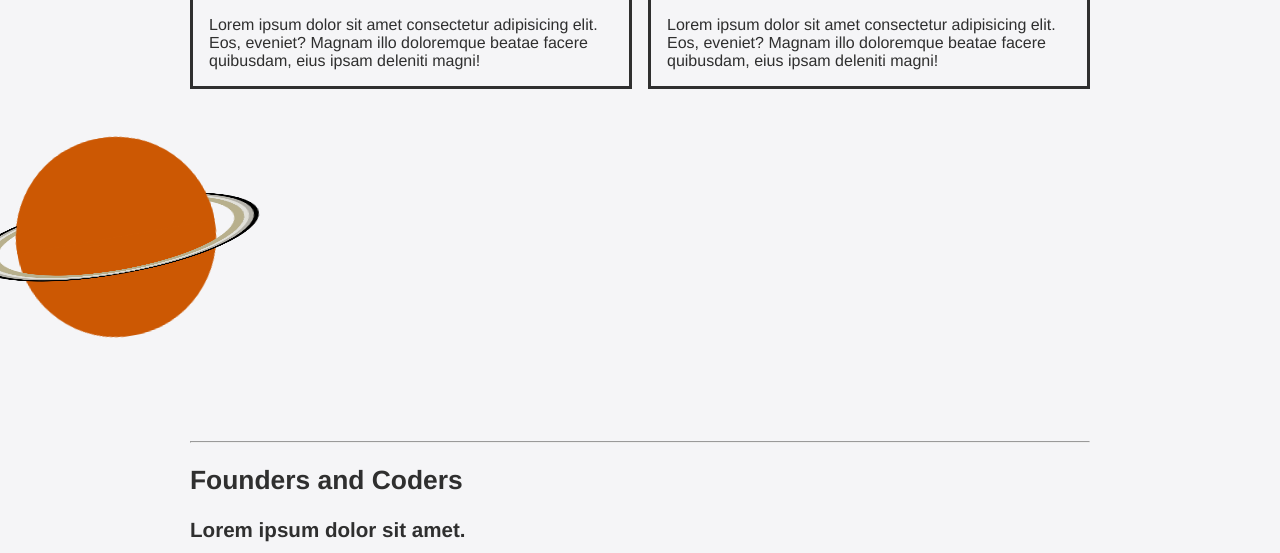
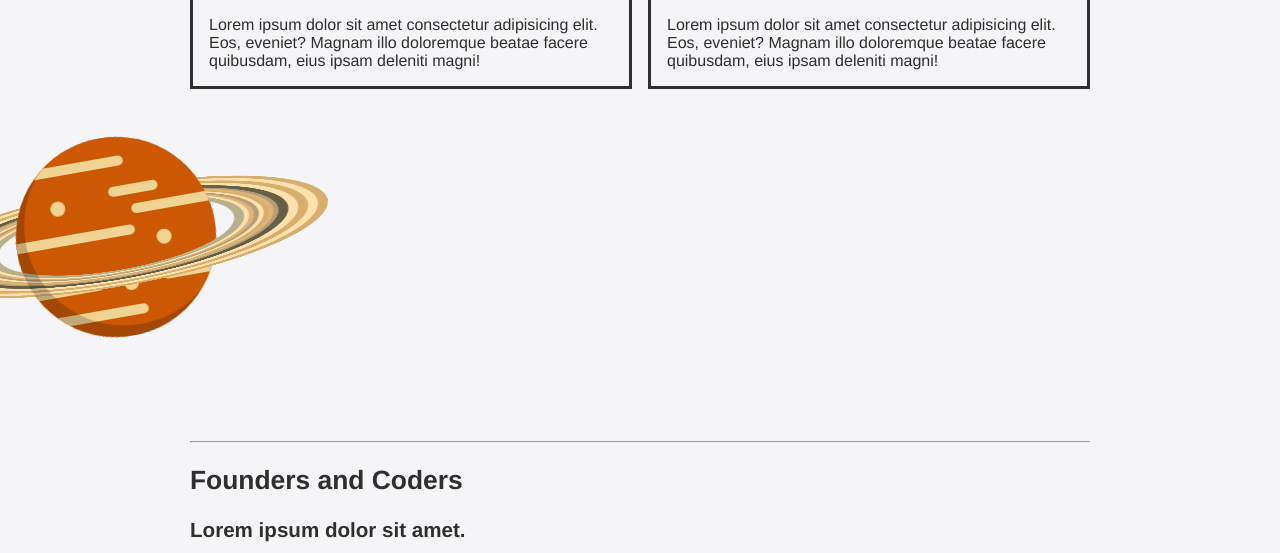
Before and after one commit to tubery/showCase, a plain HTML site: page index.html in a window 1280 px wide. Shown: the part 2170-2723 px from the top of the page. Drawn offline with Linux system fonts and the light colour scheme.

Commit message:
Feat, finished saturn

```diff
--- a/index.html
+++ b/index.html
@@ -116,6 +116,7 @@
 						<div class="crater"></div>
 						<div class="crater"></div>
 						<div class="crater"></div>
+						<div class="shadow"></div>
 					</div>
 					<div class="space"></div>
 					<h1 class="hero-title">Peter Dinh</h1>
@@ -208,9 +209,19 @@
 			<div class="saturn">
 				<div class="top">
 					<div class="saturn-cloud"></div>
+					<div class="saturn-cloud"></div>
+					<div class="saturn-cloud"></div>
+					<div class="saturn-cloud"></div>
+					<div class="saturn-cloud"></div>
 				</div>
 				<div class="rings"></div>
-				<div class="bot"></div>
+				<div class="bot">
+					<div class="saturn-cloud"></div>
+					<div class="saturn-cloud"></div>
+					<div class="saturn-cloud"></div>
+					<div class="saturn-cloud"></div>
+					<div class="saturn-cloud"></div>
+				</div>
 			</div>
 		</section>
 		<section id="founders-coders">
--- a/style.css
+++ b/style.css
@@ -262,6 +262,8 @@ a {
 		-28vw 43vh 2px 1px var(--white), -47vw -14vh 1px 2px var(--white);
 }
 
+/* Reference */
+/* https://codingartistweb.com/2022/08/css-moon-animation-css-animation-tutorial/ */
 .moon {
 	position: relative;
 	width: 100px;
@@ -272,6 +274,57 @@ a {
 		0 0 0 1.2em rgba(255, 255, 255, 0.05),
 		0 0 0 1.8em rgba(255, 255, 255, 0.05);
 	animation: glow 5s ease-in-out infinite, spin 30s linear infinite;
+}
+
+@keyframes glow {
+	0% {
+		box-shadow: 0 0 0 0.6em rgba(255, 255, 255, 0.05),
+			0 0 0 1.2em rgba(255, 255, 255, 0.05),
+			0 0 0 1.8em rgba(255, 255, 255, 0.05);
+	}
+
+	50% {
+		box-shadow: 0 0 0 1em rgba(255, 255, 255, 0.05),
+			0 0 0 1.5em rgba(255, 255, 255, 0.05),
+			0 0 0 2.2em rgba(255, 255, 255, 0.05);
+	}
+	100% {
+		box-shadow: 0 0 0 0.6em rgba(255, 255, 255, 0.05),
+			0 0 0 1.2em rgba(255, 255, 255, 0.05),
+			0 0 0 1.8em rgba(255, 255, 255, 0.05);
+	}
+}
+
+@keyframes spin {
+	0% {
+		transform: rotate(0deg);
+	}
+	100% {
+		transform: rotate(-360deg);
+	}
+}
+
+.moon .shadow {
+	content: "";
+	position: absolute;
+	top: 0%;
+	left: 0%;
+	width: 100%;
+	height: 100%;
+	border-radius: 50%;
+	box-shadow: inset -5px 5px rgba(0, 0, 0, 0.2);
+	animation: shadow-counter-spin 30s linear infinite;
+	z-index: -1;
+	rotate: 180deg;
+}
+
+@keyframes shadow-counter-spin {
+	0% {
+		transform: rotate(0);
+	}
+	100% {
+		transform: rotate(360deg);
+	}
 }
 
 /* sattelite */
@@ -302,34 +355,6 @@ a {
 	border: 4px dotted white;
 	border-radius: 50%;
 	background-color: transparent;
-}
-
-@keyframes glow {
-	0% {
-		box-shadow: 0 0 0 0.6em rgba(255, 255, 255, 0.05),
-			0 0 0 1.2em rgba(255, 255, 255, 0.05),
-			0 0 0 1.8em rgba(255, 255, 255, 0.05);
-	}
-
-	50% {
-		box-shadow: 0 0 0 1em rgba(255, 255, 255, 0.05),
-			0 0 0 1.5em rgba(255, 255, 255, 0.05),
-			0 0 0 2.2em rgba(255, 255, 255, 0.05);
-	}
-	100% {
-		box-shadow: 0 0 0 0.6em rgba(255, 255, 255, 0.05),
-			0 0 0 1.2em rgba(255, 255, 255, 0.05),
-			0 0 0 1.8em rgba(255, 255, 255, 0.05);
-	}
-}
-
-@keyframes spin {
-	0% {
-		transform: rotate(0deg);
-	}
-	100% {
-		transform: rotate(-360deg);
-	}
 }
 
 .crater:nth-child(1) {
@@ -512,6 +537,18 @@ a {
 	position: relative;
 	overflow: hidden;
 	box-shadow: 0 0 0 10px #c0d8f8, 0 0 0 25px #d2e6ff, 0 0 0 35px #deedff;
+}
+
+.earth:after {
+	content: "";
+	position: absolute;
+	top: 0%;
+	left: 0%;
+	width: 100%;
+	height: 100%;
+	border-radius: 50%;
+	box-shadow: inset -10px 10px rgba(0, 0, 0, 0.2);
+	rotate: 180deg;
 }
 
 .cloud {
@@ -730,6 +767,8 @@ a {
 
 /* Reference */
 /* https://lenadesign.org/2021/05/04/css-saturn-planet-rings/ */
+/* Modeled after */
+/* https://www.flaticon.com/free-icon/saturn_3049534 */
 .saturn {
 	width: 200px;
 	height: 200px;
@@ -748,6 +787,18 @@ a {
 	opacity: 1;
 }
 
+/* Saturn shadow */
+.saturn:after {
+	content: "";
+	position: absolute;
+	width: 100%;
+	height: 100%;
+	border-radius: 50%;
+	box-shadow: inset -10px 10px rgba(0, 0, 0, 0.2);
+	z-index: 10;
+	rotate: 180deg;
+}
+
 .top {
 	width: 100%;
 	height: 50%;
@@ -761,7 +812,34 @@ a {
 }
 
 .saturn-cloud {
-	/* Make gradeint of saturn */
+	position: absolute;
+	width: 50px;
+	height: 10px;
+	background-color: #f2d492;
+	border-radius: 2rem;
+	top: 50%;
+	left: 50%;
+}
+.top .saturn-cloud:nth-child(2) {
+	width: 100px;
+	top: 20%;
+	left: 10%;
+}
+.top .saturn-cloud:nth-child(3) {
+	width: 100px;
+	top: 70%;
+	left: 60%;
+}
+.top .saturn-cloud:nth-child(4) {
+	width: 15px;
+	height: 15px;
+	top: 55%;
+	left: 20%;
+}
+.top .saturn-cloud:nth-child(5) {
+	width: 140px;
+	top: 90%;
+	left: -10%;
 }
 
 .bot {
@@ -773,6 +851,35 @@ a {
 	background: #cc5803;
 	border-radius: 0rem 0rem 10rem 10rem;
 	z-index: -2;
+	overflow: hidden;
+}
+
+.bot .saturn-cloud:nth-child(1) {
+	width: 15px;
+	height: 15px;
+	top: 0%;
+	left: 70%;
+}
+.bot .saturn-cloud:nth-child(2) {
+	width: 100px;
+	top: 40%;
+	left: 70%;
+}
+.bot .saturn-cloud:nth-child(3) {
+	width: 15px;
+	height: 15px;
+	top: 40%;
+	left: 50%;
+}
+.bot .saturn-cloud:nth-child(4) {
+	width: 80px;
+	top: 40%;
+	left: 0%;
+}
+.bot .saturn-cloud:nth-child(5) {
+	width: 120px;
+	top: 70%;
+	left: 0%;
 }
 
 /* Reference */
@@ -786,28 +893,10 @@ a {
 	left: -15%;
 	position: absolute;
 	transform: rotate3d(1, 0, 0, 80deg);
-	box-shadow: 0 0 0 5px #e1e0d9, 0 0 0 10px #b4b2aa, 0 0 0 15px black;
-	/* animation: saturn-radiate 2s infinite linear forwards,
-		saturn-radiate-2 2s 2s infinite linear; */
-}
-
-@keyframes saturn-radiate {
-	0% {
-		box-shadow: none;
-	}
-}
-
-@keyframes saturn-radiate-2 {
-	0% {
-		box-shadow: 0 0 0 0 #e1e0d99d, 0 0 0 20px #e1e0d99d,
-			0 0 0 40px #ffde0040, 0 0 0 60px #ffde0020, 0 0 0 80px #ffde0010,
-			0 0 40px 100px #ffde0010;
-	}
-	100% {
-		box-shadow: 0 0 0 20px #e1e0d99d, 0 0 0 40px #ffde0040,
-			0 0 0 60px #ffde0020, 0 0 0 80px #ffde0010, 0 0 0 100px #ffde0000,
-			0 0 40px 100px #ffde0010;
-	}
+	box-shadow: 0 0 0 5px #ffe1ab, 0 0 0 10px #dbb57c, 0 0 0 15px #b89c72,
+		0 0 0 20px #ffe1ab, 0 0 0 25px #d8ae6d, 0 0 0 30px #dbb57c,
+		0 0 0 35px #b89c72, 0 0 0 45px #655f45, 0 0 0 55px #ffe1ab,
+		0 0 0 65px #d8ae6d, 0 0 0 75px #ffe1ab, 0 0 0 85px #d8ae6d;
 }
 
 /* ****** Founders and coders section ************************************* */
```
